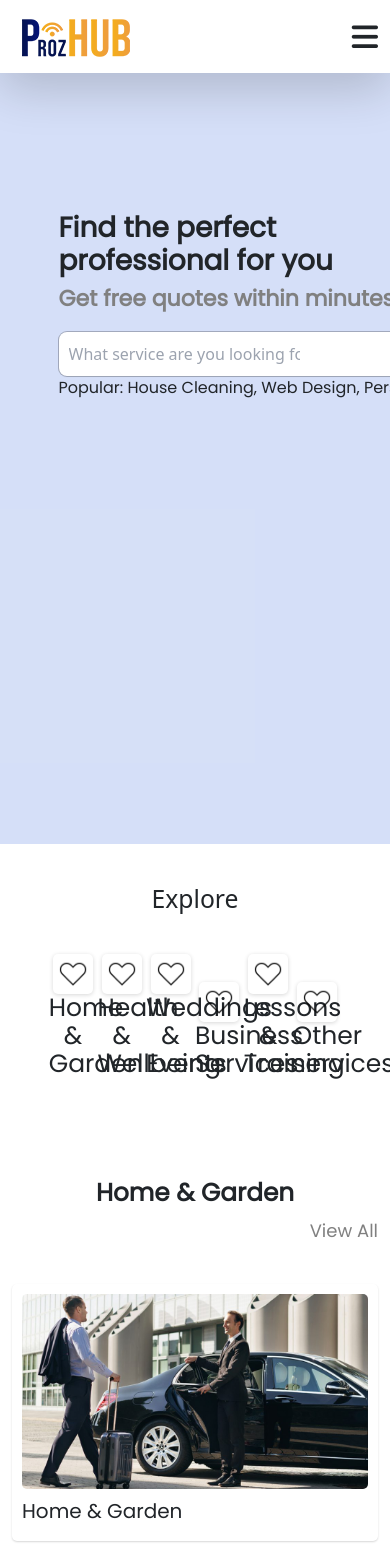
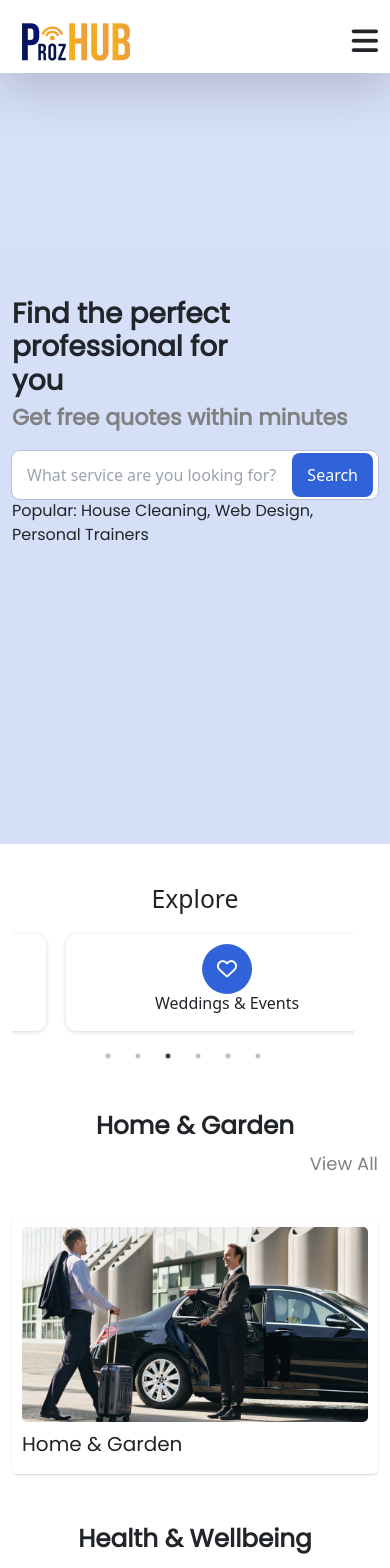
Before and after one commit to muhammadsarib66/prozhub-web, a React (Create React App) app: page / in a window 390 px wide. Shown: the top 1568 px of the page. Built offline with nearby package versions, Linux system fonts and the light colour scheme.

Commit message:
responsive

```diff
--- a/src/components/Discover.js
+++ b/src/components/Discover.js
@@ -2,28 +2,65 @@ import React from "react";
 import "../styles/Home.css";
 import Categeory from "../data/fake";
 import { Link } from "react-router-dom";
+import "slick-carousel/slick/slick.css";
+import "slick-carousel/slick/slick-theme.css";
+import Slider from "react-slick";
 
 function Discover() {
+  const settings = {
+    dots: true,
+    infinite: true,
+    speed: 500,
+    slidesToShow: 4,
+    slidesToScroll: 1,
+    autoplay: true,
+    autoplaySpeed: 3000,
+    centerPadding: "20px",
+    responsive: [
+      {
+        breakpoint: 1024,
+        settings: {
+          slidesToShow: 4,
+        },
+      },
+      {
+        breakpoint: 768,
+        settings: {
+          slidesToShow: 3,
+        },
+      },
+      {
+        breakpoint: 480,
+        settings: {
+          slidesToShow: 1,
+        },
+      },
+    ],
+  };
   return (
-    <div className="container-fluid">
+    <div className="container">
       <div className="row space">
         <div className="col-sm-12">
           <div className="explore-details">
             <h2 className="text-center">Explore</h2>
-            <div className=" space">
-              <ul className="items">
-                {Categeory.map((category) => (
-                  <li key={category.id}>
-                    <Link link to="">
-                      <div className="icon-box">
-                        <img src={category.image} alt={category.title} />
-                      </div>
-                      <p>{category.title}</p>
-                    </Link>
-                  </li>
-                ))}
-              </ul>
-            </div>
+          </div>
+        </div>
+
+        <div className="row">
+          <div>
+            <Slider {...settings}>
+              {Categeory.map((category) => (
+                <div style={{ marginLeft: "10px", marginRight: "10px" }}>
+                  <div className="categeory_listing  ">
+                    <div className="iconBoxs">
+                      <i class="fa-regular fa-heart"></i>
+                    </div>
+
+                    <h6>{category.title}</h6>
+                  </div>
+                </div>
+              ))}
+            </Slider>
           </div>
         </div>
       </div>
--- a/src/components/Main.css
+++ b/src/components/Main.css
@@ -1,15 +1,18 @@
 .main {
-  padding: 20px;
+  padding: 60px 0;
   width: 100%;
   height: 100vh;
-  position: relative;
+
   overflow: hidden;
   background-color: rgba(48, 98, 217, 0.2);
+  display: flex;
+  flex-direction: column;
+  /* align-items: center; */
+  justify-content: center;
 }
 .detail {
-  position: absolute;
-  top: 25%;
-  left: 15%;
+  /* position: absolute; */
+
   z-index: 1;
 }
 .detail h1 {
@@ -29,11 +32,12 @@
   /* border: 1px solid gray; */
   box-shadow: rgba(0, 0, 0, 0.02) 0px 1px 3px 0px,
     rgba(27, 31, 35, 0.15) 0px 0px 0px 1px;
-  padding: 0 10px;
+  padding: 2px 5px;
   border-radius: 8px;
   flex-direction: row;
   display: inline-flex;
-  width: 500px;
+  max-width: 500px;
+  width: 100%;
   background-color: #fff;
   /* justify-content: space-between; */
 }
@@ -54,10 +58,14 @@
   width: 100%;
 }
 .box {
-  box-shadow: rgba(0, 0, 0, 0.02) 0px 1px 3px 0px,
-    rgba(27, 31, 35, 0.15) 0px 0px 0px 1px;
-  width: 70%;
+  /* box-shadow: rgba(0, 0, 0, 0.02) 0px 1px 3px 0px,
+    rgba(27, 31, 35, 0.15) 0px 0px 0px 1px; */
+  width: 100%;
   border-radius: 8px;
+}
+.box input {
+  border: 0px !important;
+  width: 100%;
 }
 .box2 {
   width: 29%;
@@ -88,7 +96,7 @@
   padding: 10px 15px;
   transition: all ease-in-out 0.3s;
   color: #fff;
-  margin-left: 10px;
+  margin-left: 0px;
 }
 .search-btn:hover {
   background-color: black;
@@ -105,79 +113,11 @@ li a {
   text-decoration: none;
   color: unset;
 }
-.round1 {
-  height: 300px;
-  width: 300px;
-  border-radius: 100%;
-  position: absolute;
-  background: linear-gradient(
-    40deg,
-    rgba(48, 98, 217, 1) 0%,
-    rgba(48, 98, 217, 1) 35%,
-    rgba(255, 255, 255, 1) 100%
-  );
-  bottom: -10%;
-  left: -5%;
-}
-.round2 {
-  height: 400px;
-  width: 400px;
-  border-radius: 100%;
-  position: absolute;
-  background: linear-gradient(
-    40deg,
-    rgba(48, 98, 217, 1) 0%,
-    rgba(48, 98, 217, 1) 35%,
-    rgba(255, 255, 255, 1) 100%
-  );
-  top: -10%;
-  left: 20%;
-}
-.round3 {
-  height: 350px;
-  width: 350px;
-  border-radius: 100%;
-  position: absolute;
-  background: linear-gradient(
-    220deg,
-    rgba(48, 98, 217, 1) 0%,
-    rgba(48, 98, 217, 1) 35%,
-    rgba(255, 255, 255, 1) 100%
-  );
-  top: -15%;
-  right: -5%;
-}
-.round4 {
-  height: 450px;
-  width: 450px;
-  border-radius: 100%;
-  position: absolute;
-  background: linear-gradient(
-    320deg,
-    rgba(48, 98, 217, 1) 0%,
-    rgba(48, 98, 217, 1) 25%,
-    rgba(255, 255, 255, 1) 100%
-  );
-  bottom: -35%;
-  right: 18%;
-}
-.round5 {
-  height: 200px;
-  width: 200px;
-  border-radius: 100%;
-  position: absolute;
-  background: linear-gradient(
-    120deg,
-    rgba(48, 98, 217, 1) 0%,
-    rgba(48, 98, 217, 1) 25%,
-    rgba(255, 255, 255, 1) 100%
-  );
-  top: -5%;
-  left: -5%;
-}
+
 .suggestion-list {
   background-color: white;
-  width: 500px;
+  max-width: 500px;
+  width: 100%;
 }
 .suggestion-list li {
   /* color: #fff; */
--- a/src/components/Main.js
+++ b/src/components/Main.js
@@ -17,7 +17,7 @@ function Main() {
   const { getAllServices } = useSelector((state) => state.Slicer);
   const [isInputFocused, setIsInputFocused] = useState(false);
   // console.log(getService);
-  const [SearchedService, setSearcedService] = useState([])
+  const [SearchedService, setSearcedService] = useState([]);
 
   const [searchInput, setSearchInput] = useState("");
   const [suggestions, setSuggestions] = useState([]);
@@ -39,26 +39,27 @@ function Main() {
 
   const handleSuggestionClick = (suggestion) => {
     console.log(suggestion);
-    setSearchInput('');
-    dispatch(GetQuestionsApi(suggestion?._id))
+    setSearchInput("");
+    dispatch(GetQuestionsApi(suggestion?._id));
 
     dispatch(HandleShowModal(suggestion));
   };
 
-  useEffect(()=>{
-    setSearcedService(getService)
-  },[])
+  useEffect(() => {
+    setSearcedService(getService);
+  }, []);
   return (
     <>
       <div className="main">
         <div className="detail">
-          <h1>Find the perfect professional for you</h1>
+          <div className="container">
+            <div className="row">
+              <div className="col-sm-12">
+                <h1>
+                  Find the perfect <br /> professional for you
+                </h1>
                 <h3>Get free quotes within minutes</h3>
-
-          <div className="container p">
-            <div className="flex-box">
-              <div className="">
-                <div className="search-box p">
+                <div className="search-box ">
                   <div className="box">
                     <input
                       type="text"
@@ -69,26 +70,25 @@ function Main() {
                       onChange={handleSearchInputChange}
                     />
                   </div>
-                  <div className="box2">
+                  {/* <div className="box2">
                     <i class="fa-solid fa-location-dot"></i>
                     <input
                       type="text"
                       placeholder="postal code"
                       className="postal"
                     />
-                  </div>
-                </div>
-              </div>
+                  </div> */}
                   <div className="">
                     <button className="search-btn"> Search</button>
+                  </div>
                 </div>
               </div>
             </div>
 
             {isInputFocused && !searchInput == "" && (
               <ul className="suggestion-list rounded border border-white">
-              {
-               getService && getService?.map((suggestion, index) => {
+                {getService &&
+                  getService?.map((suggestion, index) => {
                     // console.log(suggestion)
                     return (
                       <li
@@ -106,15 +106,13 @@ function Main() {
               <RequestServiceModal />
             </div>
             <div>
-
-      <SendNewRequest/>
+              <SendNewRequest />
             </div>
             <p>Popular: House Cleaning, Web Design, Personal Trainers</p>
           </div>
         </div>
-
+      </div>
       {/* {getService && <Services />} */}
-
     </>
   );
 }
--- a/src/components/Navbar.jsx
+++ b/src/components/Navbar.jsx
@@ -46,8 +46,8 @@ function Navbar() {
   };
   return (
     <>
-      <nav className=" shadow-lg shadow-black fixed w-full top-0 z-[1000] h-fit pb-2 items-center bg-white ">
-        <div className="hidden  container md:flex justify-between w-full items-center pt-3">
+      <nav className=" shadow-lg shadow-black fixed w-full top-0 z-[1000] h-fit py-1 items-center bg-white ">
+        <div className="hidden  container md:flex justify-between w-full items-center pt-0">
           <Link className="" to="Home">
             <img src={logo} alt="logo" />
           </Link>
--- a/src/screens/Home.js
+++ b/src/screens/Home.js
@@ -18,7 +18,6 @@ function Home() {
           Categeory={Categeory}
           bg={Categeory.bg}
         />
-
       ))}
 
       <div className="testim-box space">
--- a/src/styles/Home.css
+++ b/src/styles/Home.css
@@ -338,3 +338,24 @@ ul {
 .questions-details label {
   margin-left: 10px;
 }
+.categeory_listing {
+  padding: 10px;
+  box-shadow: rgba(0, 0, 0, 0.16) 0px 1px 4px;
+  border-radius: 10px;
+  margin: 10px 10px !important;
+  text-align: center;
+}
+
+.iconBoxs {
+  background-color: #3062d9;
+  color: white;
+  width: 50px;
+  height: 50px;
+  font-size: 20px;
+  text-align: center;
+  justify-content: center;
+  display: flex;
+  align-items: center;
+  border-radius: 100%;
+  margin: 0 auto;
+}
```
Lines whose indentation alone changed are shown as unchanged.
